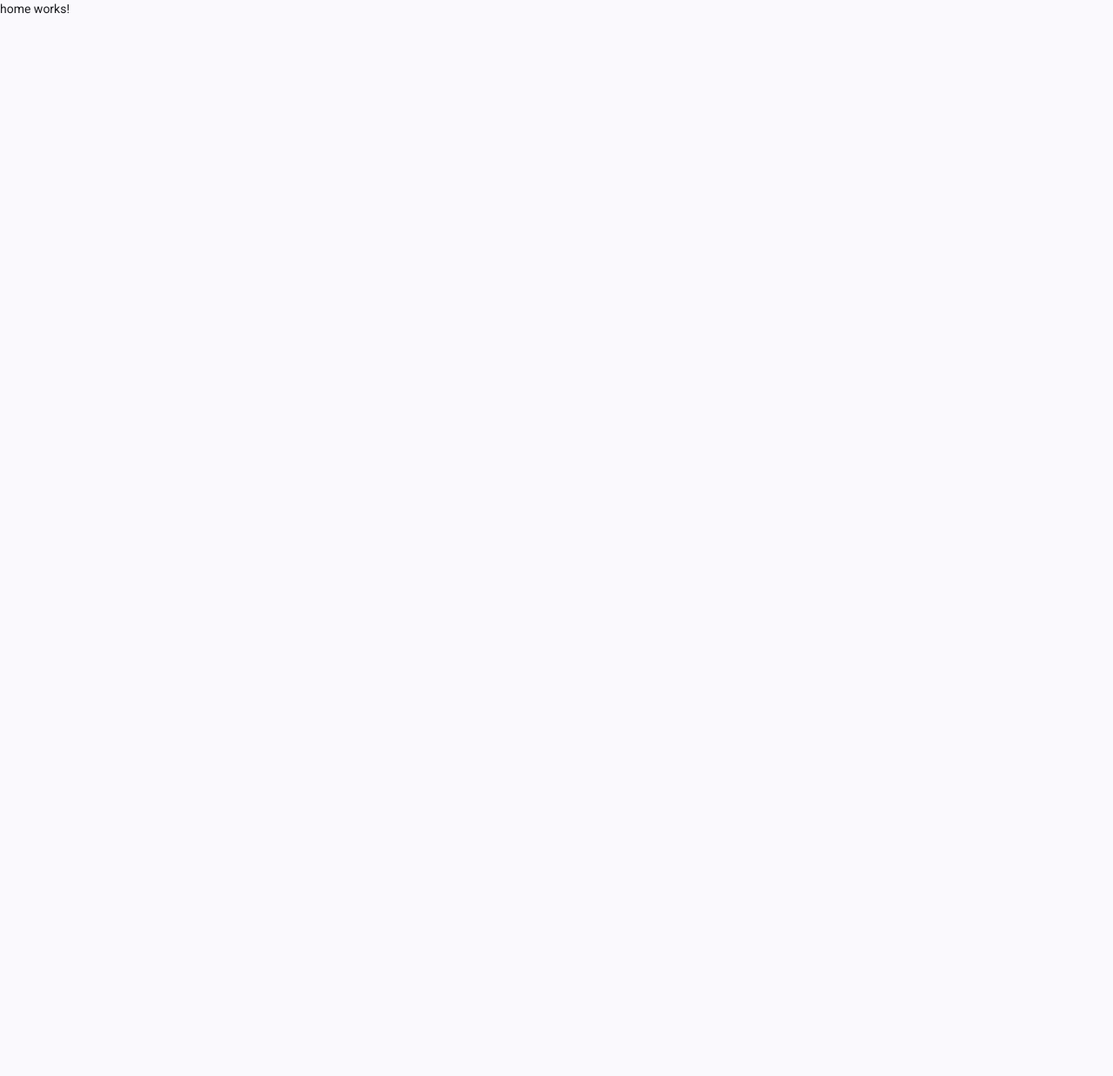
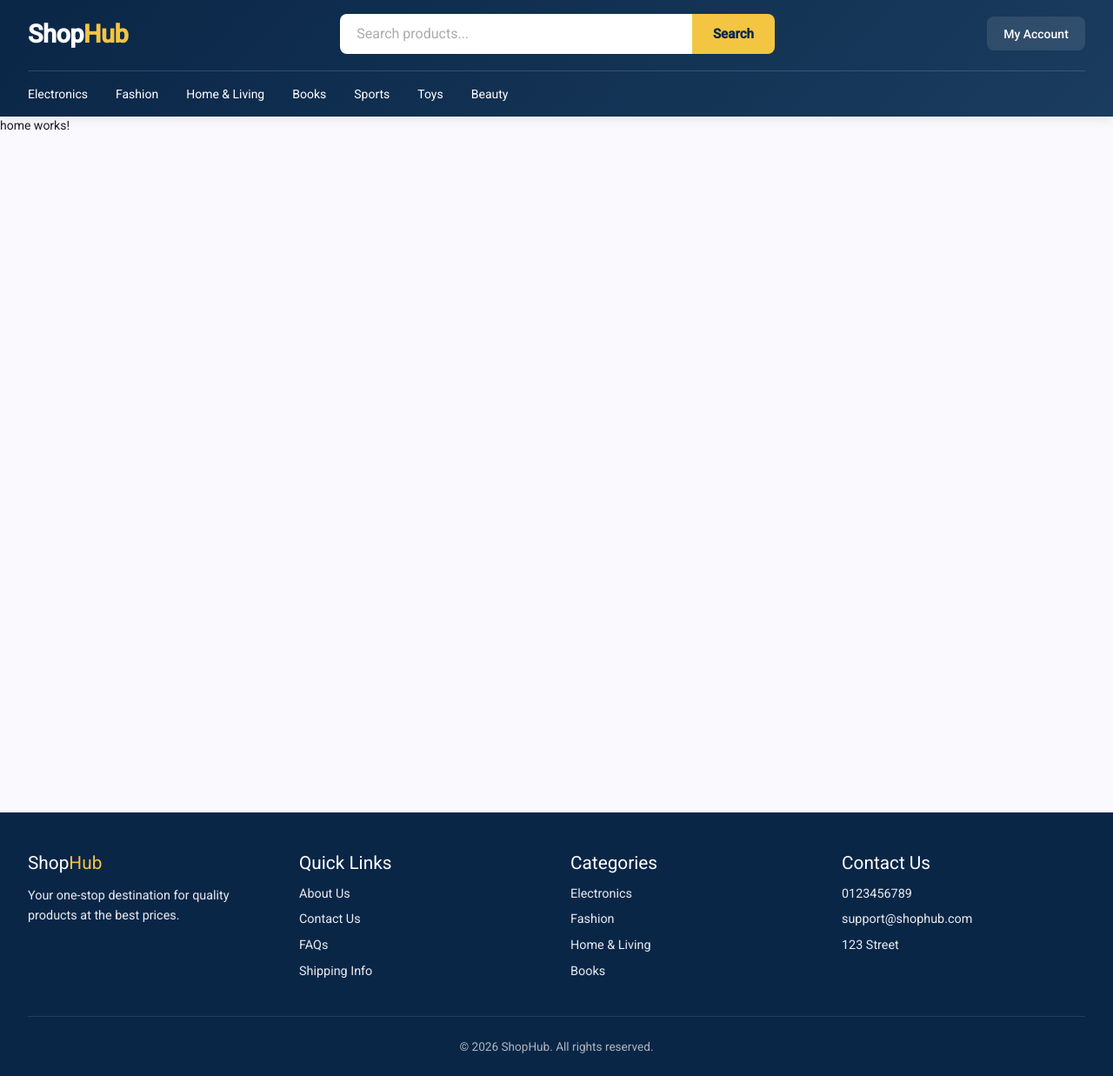
Before and after one commit to fatmamustafamuhammed/ECommerce_MEAN_Stack, an Angular app: page / in a window 1280 px wide. Shown: the whole page at 87% size. Before the commit the page ends 800 px from the top, so only its background shows below. Built offline with nearby package versions, Linux system fonts and the light colour scheme.

Commit message:
Added Initial Header & Footer

```diff
--- a/src/app/app.html
+++ b/src/app/app.html
@@ -1 +1,7 @@
-<router-outlet></router-outlet>
+<div class="flex flex-col">
+  <app-header />
+  <div class="min-h-screen">
+    <router-outlet></router-outlet>
+  </div>
+  <app-footer />
+</div>
--- /dev/null
+++ b/src/app/components/footer/footer.html
@@ -0,0 +1,43 @@
+<footer class="footer">
+  <div class="container">
+    <div class="footer-content">
+      <div class="footer-section">
+        <h3>Shop<span>Hub</span></h3>
+        <p>Your one-stop destination for quality products at the best prices.</p>
+      </div>
+
+      <div class="footer-section">
+        <h3>Quick Links</h3>
+        <ul>
+          <li><a href="#">About Us</a></li>
+          <li><a href="#">Contact Us</a></li>
+          <li><a href="#">FAQs</a></li>
+          <li><a href="#">Shipping Info</a></li>
+        </ul>
+      </div>
+
+      <div class="footer-section">
+        <h3>Categories</h3>
+        <ul>
+          <li><a href="#">Electronics</a></li>
+          <li><a href="#">Fashion</a></li>
+          <li><a href="#">Home & Living</a></li>
+          <li><a href="#">Books</a></li>
+        </ul>
+      </div>
+
+      <div class="footer-section">
+        <h3>Contact Us</h3>
+        <ul>
+          <li>0123456789</li>
+          <li>support@shophub.com</li>
+          <li>123 Street</li>
+        </ul>
+      </div>
+    </div>
+
+    <div class="footer-bottom">
+      <p>&copy; {{ currentYear }} ShopHub. All rights reserved.</p>
+    </div>
+  </div>
+</footer>
--- /dev/null
+++ b/src/app/components/footer/footer.scss
@@ -0,0 +1,84 @@
+$primary-dark: #0a2647;
+$accent-gold: #f4c542;
+$white: #ffffff;
+$gray-light: #e9ecef;
+$gray-text: #adb5bd;
+
+.footer {
+  background: $primary-dark;
+  color: $white;
+  margin-top: auto;
+}
+
+.container {
+  max-width: 1280px;
+  margin: 0 auto;
+  padding: 3rem 2rem 1.5rem;
+}
+
+.footer-content {
+  display: grid;
+  grid-template-columns: repeat(auto-fit, minmax(250px, 1fr));
+  gap: 2rem;
+  margin-bottom: 2rem;
+}
+
+.footer-section {
+  h3 {
+    font-size: 1.3rem;
+    margin-bottom: 1rem;
+
+    span {
+      color: $accent-gold;
+    }
+  }
+
+  p {
+    color: $gray-light;
+    line-height: 1.6;
+    font-size: 0.9rem;
+  }
+
+  ul {
+    list-style: none;
+    padding: 0;
+
+    li {
+      margin-bottom: 0.6rem;
+      color: $gray-light;
+      font-size: 0.9rem;
+
+      a {
+        color: $gray-light;
+        text-decoration: none;
+        transition: color 0.2s ease;
+
+        &:hover {
+          color: $accent-gold;
+        }
+      }
+    }
+  }
+}
+
+.footer-bottom {
+  border-top: 1px solid rgba(255, 255, 255, 0.1);
+  padding-top: 1.5rem;
+  text-align: center;
+
+  p {
+    color: $gray-text;
+    font-size: 0.85rem;
+  }
+}
+
+@media (max-width: 768px) {
+  .container {
+    padding: 2rem 1.2rem 1rem;
+  }
+
+  .footer-content {
+    grid-template-columns: 1fr;
+    gap: 1.5rem;
+  }
+}
--- /dev/null
+++ b/src/app/components/footer/footer.ts
@@ -0,0 +1,11 @@
+import { Component } from '@angular/core';
+
+@Component({
+  selector: 'app-footer',
+  imports: [],
+  templateUrl: './footer.html',
+  styleUrl: './footer.scss',
+})
+export class Footer {
+  currentYear: number = new Date().getFullYear();
+}
--- /dev/null
+++ b/src/app/components/header/header.html
@@ -0,0 +1,30 @@
+<header class="header">
+  <div class="container">
+    <div class="top-bar">
+      <div class="logo" (click)="onLogoClick()">
+        Shop<span>Hub</span>
+      </div>
+
+      <div class="search-section">
+        <input type="text" class="search-input" placeholder="Search products..." (keyup.enter)="onSearch()" />
+        <button type="button" class="search-button" (click)="onSearch()">
+          Search
+        </button>
+      </div>
+
+      <div class="profile-link" (click)="onProfileClick()">
+        My Account
+      </div>
+    </div>
+
+    <div class="category-bar">
+      <ul class="category-menu">
+        @for (category of categories; track category) {
+        <a href="#">{{ category }}</a>
+        } @empty {
+        <li>There are no items.</li>
+        }
+      </ul>
+    </div>
+  </div>
+</header>
--- /dev/null
+++ b/src/app/components/header/header.scss
@@ -0,0 +1,206 @@
+$primary-dark: #0a2647;
+$primary-medium: #1a3c5e;
+$primary-light: #2c4d6e;
+$accent-gold: #f4c542;
+$accent-gold-dark: #e0b03b;
+$white: #ffffff;
+$gray-light: #f8f9fa;
+$gray-border: #e9ecef;
+
+.header {
+  background: linear-gradient(135deg, $primary-dark 0%, $primary-medium 100%);
+  box-shadow: 0 4px 12px rgba(0, 0, 0, 0.08);
+  position: sticky;
+  top: 0;
+  z-index: 1000;
+  width: 100%;
+}
+
+.container {
+  max-width: 1280px;
+  margin: 0 auto;
+  padding: 1rem 2rem;
+}
+
+.top-bar {
+  display: flex;
+  align-items: center;
+  justify-content: space-between;
+  gap: 2rem;
+  flex-wrap: wrap;
+  margin-bottom: 1.2rem;
+}
+
+.logo {
+  font-size: 1.8rem;
+  font-weight: 700;
+  color: $white;
+  cursor: pointer;
+  transition: transform 0.2s ease;
+  letter-spacing: -0.5px;
+
+  span {
+    color: $accent-gold;
+  }
+
+  &:hover {
+    transform: scale(1.02);
+  }
+}
+
+.search-section {
+  flex: 1;
+  display: flex;
+  max-width: 500px;
+  gap: 0;
+
+  .search-input {
+    flex: 1;
+    padding: 0.8rem 1.2rem;
+    border: none;
+    border-radius: 8px 0 0 8px;
+    font-size: 1rem;
+    background: $white;
+    color: $primary-dark;
+    outline: none;
+    transition: all 0.2s ease;
+
+    &:focus {
+      box-shadow: inset 0 0 0 2px $accent-gold;
+    }
+
+    &::placeholder {
+      color: #aaa;
+    }
+  }
+
+  .search-button {
+    padding: 0.8rem 1.5rem;
+    background: $accent-gold;
+    border: none;
+    border-radius: 0 8px 8px 0;
+    color: $primary-dark;
+    font-weight: 600;
+    font-size: 0.95rem;
+    cursor: pointer;
+  }
+}
+
+.profile-link {
+  color: $white;
+  cursor: pointer;
+  padding: 0.6rem 1.2rem;
+  border-radius: 8px;
+  font-weight: 500;
+  transition: all 0.2s ease;
+  background: rgba(255, 255, 255, 0.1);
+
+  &:hover {
+    background: rgba(255, 255, 255, 0.2);
+    transform: translateY(-1px);
+  }
+}
+
+.category-bar {
+  border-top: 1px solid rgba(255, 255, 255, 0.15);
+  padding-top: 1rem;
+  margin-top: 0.2rem;
+}
+
+.category-menu {
+  display: flex;
+  list-style: none;
+  gap: 2rem;
+  margin: 0;
+  padding: 0;
+  flex-wrap: wrap;
+  color: white;
+
+  li {
+    a {
+      color: $white;
+      text-decoration: none;
+      font-size: 0.95rem;
+      font-weight: 500;
+      padding: 0.5rem 0;
+      display: inline-block;
+      transition: all 0.2s ease;
+      position: relative;
+
+      &:hover {
+        color: $accent-gold;
+
+        &::after {
+          width: 100%;
+        }
+      }
+
+      &::after {
+        content: '';
+        position: absolute;
+        bottom: 0;
+        left: 0;
+        width: 0;
+        height: 2px;
+        background: $accent-gold;
+        transition: width 0.2s ease;
+      }
+    }
+  }
+}
+
+// Responsive Design
+@media (max-width: 768px) {
+  .container {
+    padding: 0.8rem 1.2rem;
+  }
+
+  .top-bar {
+    flex-direction: column;
+    gap: 1rem;
+    margin-bottom: 1rem;
+  }
+
+  .logo {
+    font-size: 1.5rem;
+    text-align: center;
+    width: 100%;
+  }
+
+  .search-section {
+    width: 100%;
+    max-width: none;
+  }
+
+  .profile-link {
+    width: 100%;
+    text-align: center;
+    padding: 0.5rem;
+  }
+
+  .category-menu {
+    gap: 1rem;
+    justify-content: center;
+
+    li a {
+      font-size: 0.85rem;
+    }
+  }
+}
+
+@media (max-width: 480px) {
+  .category-menu {
+    gap: 0.8rem;
+    color: white;
+
+    li a {
+      font-size: 0.75rem;
+      color: white;
+    }
+  }
+
+  .search-section .search-button {
+    padding: 0.8rem 1rem;
+    font-size: 0.85rem;
+  }
+}
--- /dev/null
+++ b/src/app/components/header/header.ts
@@ -0,0 +1,38 @@
+import { Component } from '@angular/core';
+
+@Component({
+  selector: 'app-header',
+  imports: [],
+  templateUrl: './header.html',
+  styleUrl: './header.scss',
+})
+export class Header {
+  categories: string[] = [
+    'Electronics',
+    'Fashion',
+    'Home & Living',
+    'Books',
+    'Sports',
+    'Toys',
+    'Beauty',
+  ];
+
+  searchQuery: string = '';
+
+  onSearch() {
+    if (this.searchQuery.trim()) {
+      console.log('Searching for:', this.searchQuery);
+      // Implement search functionality here
+    }
+  }
+
+  onProfileClick() {
+    console.log('Profile clicked');
+    // Navigate to profile page
+  }
+
+  onLogoClick() {
+    console.log('Logo clicked');
+    // Navigate to home page
+  }
+}
```
Also changed, not shown: src/app/app.ts (+5 -3 lines), 1 other file (tests, documents, lock files or other folders).
